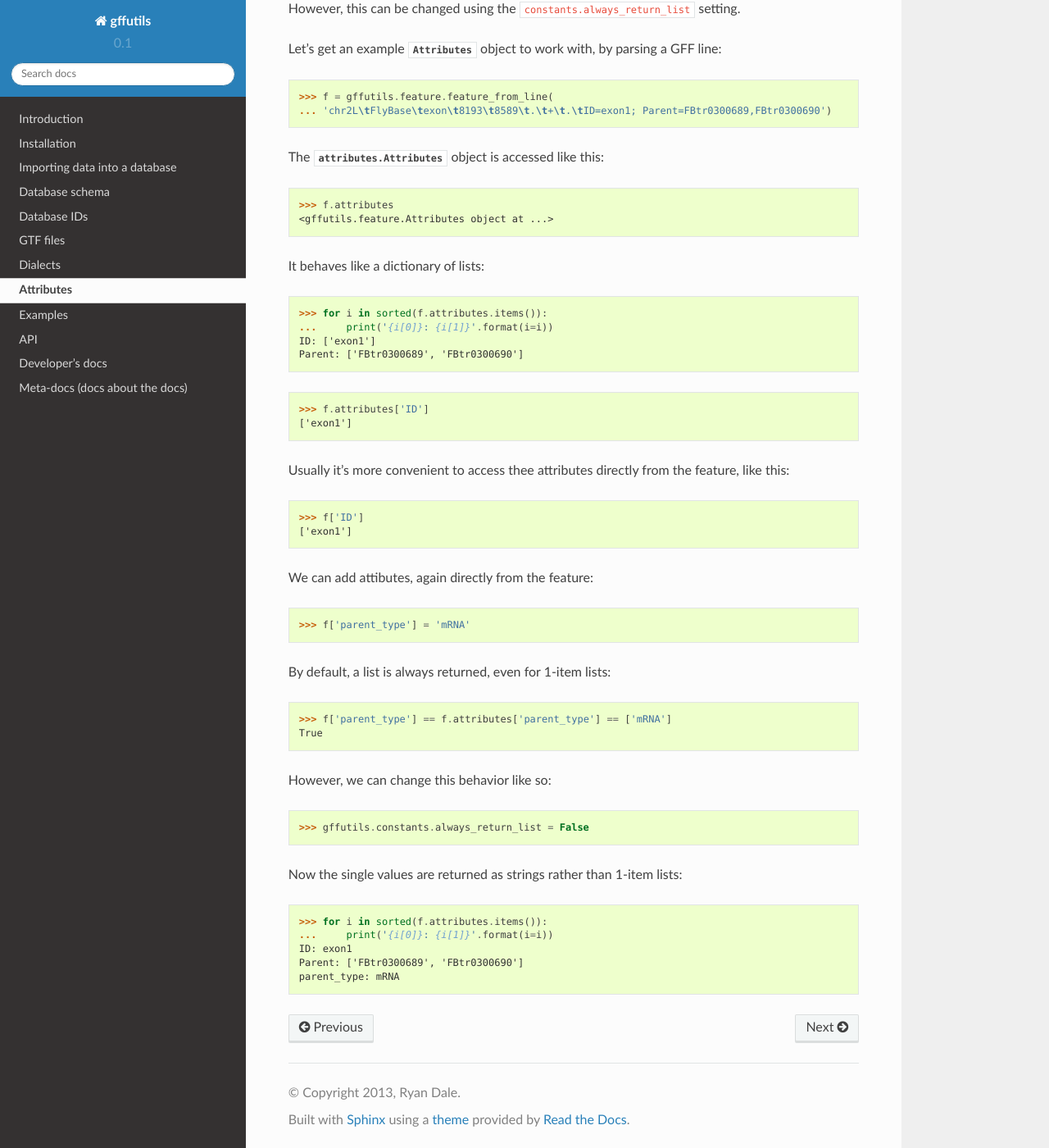
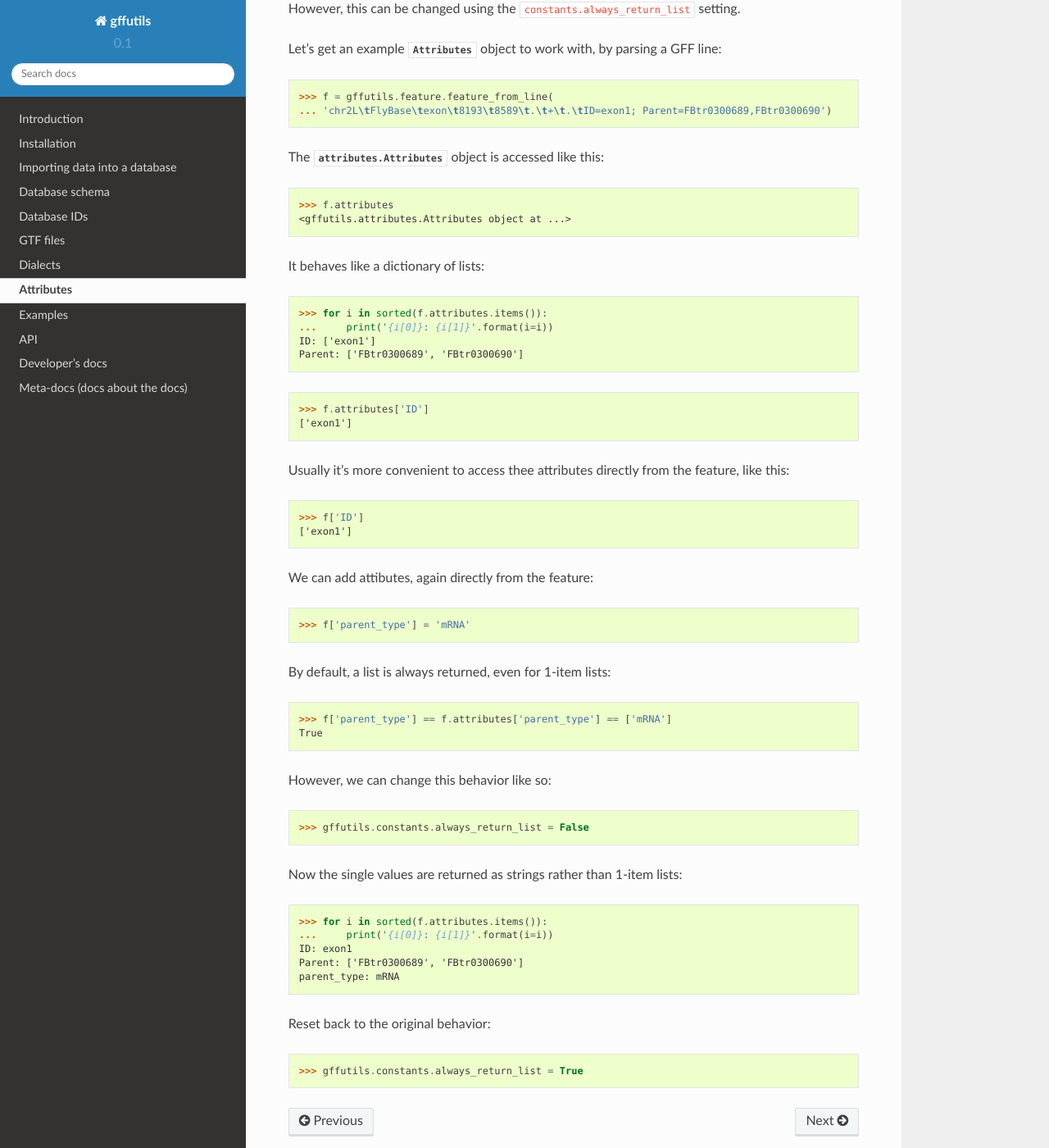
Before and after one commit to daler/gffutils, a Sphinx documentation site: the page built from doc/source/attributes.rst, in a window 1280 px wide and 1400 px high, scrolled down 307 px. Shown: the whole window at 82% size. Built offline with Sphinx 7.4.7 and the Read the Docs theme 2.0.0, drawn with Linux system fonts in a browser that asks for light colours.

Commit message:
fixes to attributes doctest

```diff
--- a/doc/source/attributes.rst
+++ b/doc/source/attributes.rst
@@ -20,7 +20,7 @@ line:
 The :class:`attributes.Attributes` object is accessed like this:
 
 >>> f.attributes
-<gffutils.feature.Attributes object at ...>
+<gffutils.attributes.Attributes object at ...>
 
 It behaves like a dictionary of lists:
 
@@ -61,3 +61,7 @@ Now the single values are returned as strings rather than 1-item lists:
 ID: exon1
 Parent: ['FBtr0300689', 'FBtr0300690']
 parent_type: mRNA
+
+Reset back to the original behavior:
+
+>>> gffutils.constants.always_return_list = True
```
